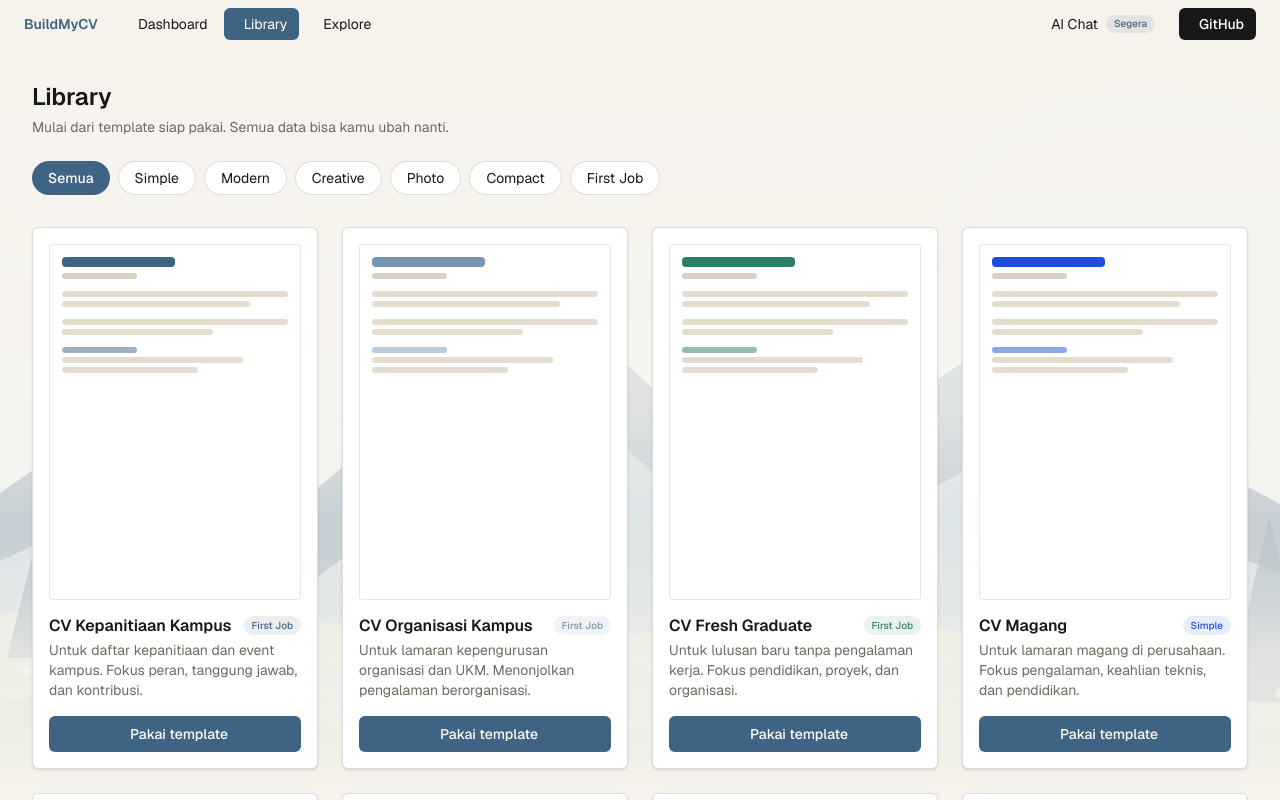
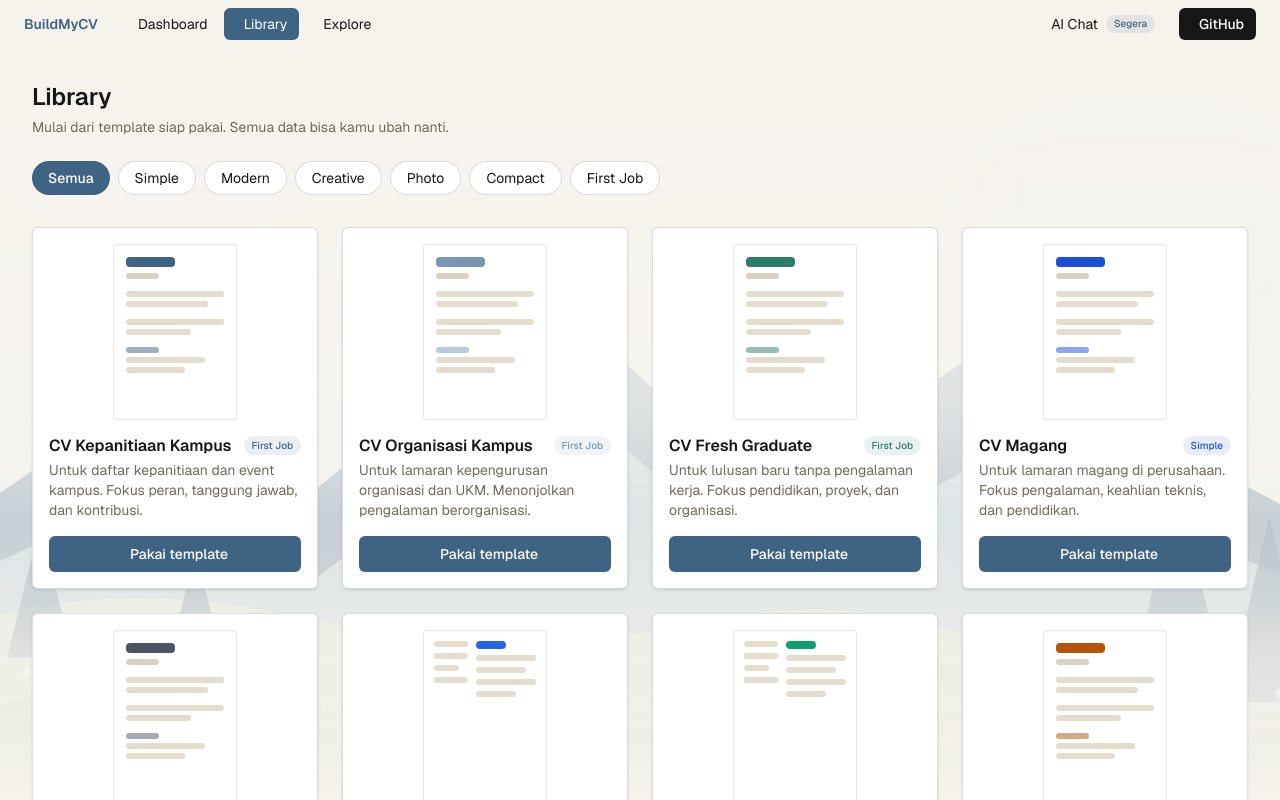
Before and after one commit to yusufimantaka/build-my-cv, a Next.js app: page /library in a window 1280 px wide. Shown: the top 800 px of the page. Built offline with nearby package versions, Linux system fonts and the light colour scheme.

Commit message:
style: smaller template thumbnails in library cards

```diff
--- a/src/app/_components/template-thumb.tsx
+++ b/src/app/_components/template-thumb.tsx
@@ -1,8 +1,9 @@
 // Miniatur kertas template. Warna aksen template jadi garis nama.
+// Ukuran dibatasi tinggi (h-44) supaya kartu tidak terlalu tinggi.
 export default function TemplateThumb({ accent, twoColumn = false }: { accent: string; twoColumn?: boolean }) {
     if (twoColumn) {
         return (
-            <div className="aspect-[210/297] w-full overflow-hidden rounded-sm border border-[#171717]/10 bg-white p-2.5">
+            <div className="mx-auto aspect-[210/297] h-44 w-auto overflow-hidden rounded-sm border border-[#171717]/10 bg-white p-2.5">
                 <div className="flex gap-2">
                     <div className="w-1/3 space-y-1.5">
                         <div className="h-1.5 w-full rounded-sm bg-[#e4ddcd]" />
@@ -23,7 +24,7 @@ export default function TemplateThumb({ accent, twoColumn = false }: { accent: s
     }
 
     return (
-        <div className="aspect-[210/297] w-full overflow-hidden rounded-sm border border-[#171717]/10 bg-white p-3">
+        <div className="mx-auto aspect-[210/297] h-44 w-auto overflow-hidden rounded-sm border border-[#171717]/10 bg-white p-3">
             <div className="h-2.5 w-1/2 rounded-sm" style={{ background: accent }} />
             <div className="mt-1.5 h-1.5 w-1/3 rounded-sm bg-[#d9d2c3]" />
             <div className="mt-3 h-1.5 w-full rounded-sm bg-[#e4ddcd]" />
```
